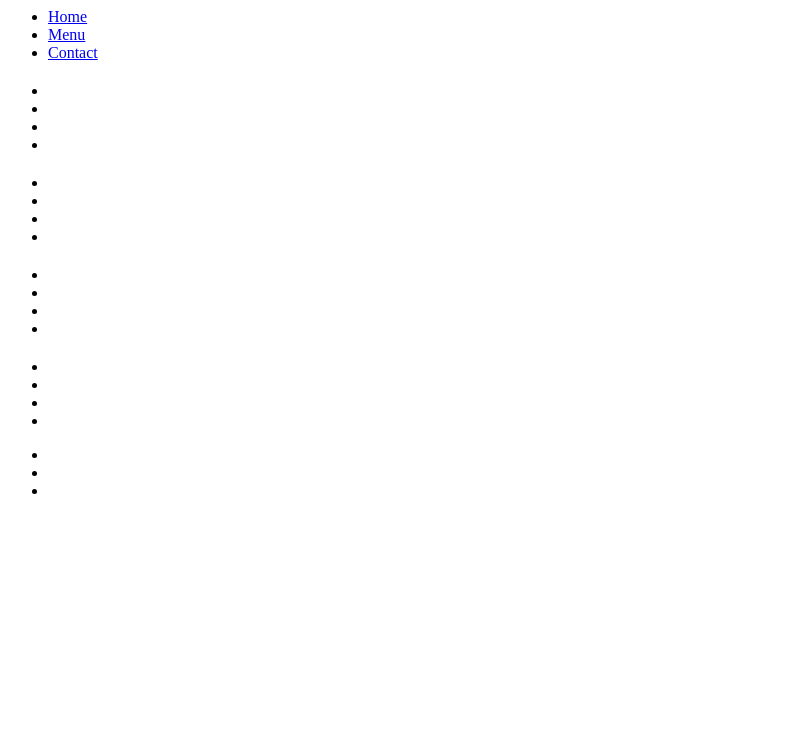
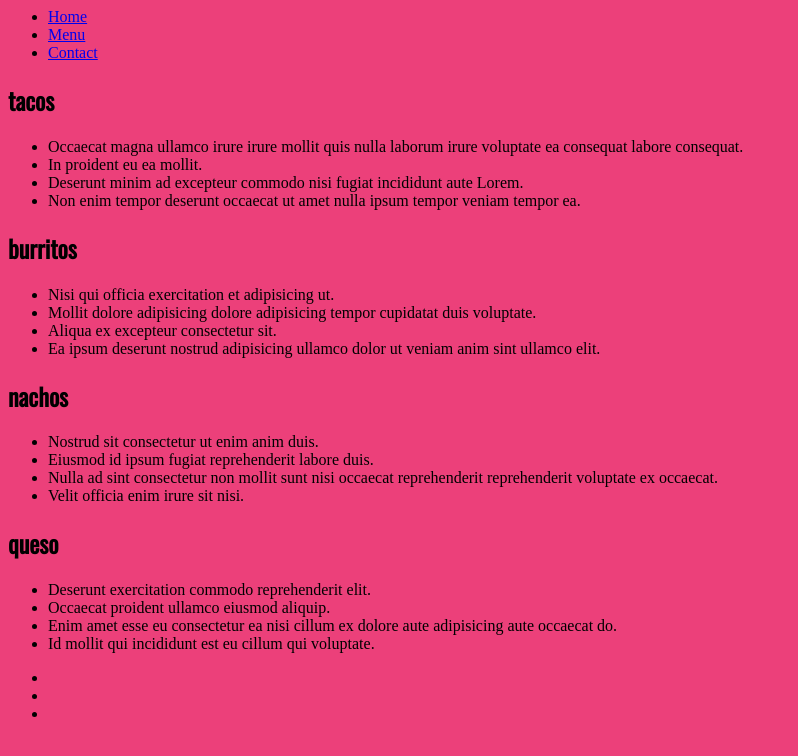
Before and after one commit to kvarble/kathyrestaurant, a plain HTML site: page menu.html in a window 1280 px wide. Shown: the whole page, without its empty margins (0-798 px from the left). Drawn offline with nearby package versions, Linux system fonts and the light colour scheme.

Commit message:
adding fonts and colors

```diff
--- /dev/null
+++ b/css/style.css
@@ -0,0 +1,15 @@
+/*
+primary: #ec407a; hot pink
+p-light: #ff77a9;
+p-dark: #b4004e;
+secondary: #64dd17; neon green
+s-light: #9cff57;
+s-dark: #1faa00;
+*/
+body {
+    background-color:#ec407a;
+}
+h1,
+h2 {
+    font-family: 'Oswald', sans-serif;
+}
--- a/menu.html
+++ b/menu.html
@@ -2,7 +2,9 @@
 <html>
     <head>
         <meta charset="UTF-8" />
-        <title>Restaurant</title>
+        <title>Kathy's Restaurant</title>
+        <link rel="stylesheet" href="./css/style.css">
+        <link href="https://fonts.googleapis.com/css?family=Oswald" rel="stylesheet">
     </head>
     <body>
         <header>
@@ -17,39 +19,39 @@
         </header>
         <main>
             <div>
-                <h2></h2>
+                <h2>tacos</h2>
                 <ul>
-                    <li></li>
-                    <li></li>
-                    <li></li>
-                    <li></li>
+                    <li>Occaecat magna ullamco irure irure mollit quis nulla laborum irure voluptate ea consequat labore consequat.</li>
+                    <li>In proident eu ea mollit.</li>
+                    <li>Deserunt minim ad excepteur commodo nisi fugiat incididunt aute Lorem.</li>
+                    <li>Non enim tempor deserunt occaecat ut amet nulla ipsum tempor veniam tempor ea.</li>
                 </ul>
             </div>
             <div>
-                <h2></h2>
+                <h2>burritos</h2>
                 <ul>
-                    <li></li>
-                    <li></li>
-                    <li></li>
-                    <li></li>
+                    <li>Nisi qui officia exercitation et adipisicing ut.</li>
+                    <li>Mollit dolore adipisicing dolore adipisicing tempor cupidatat duis voluptate.</li>
+                    <li>Aliqua ex excepteur consectetur sit.</li>
+                    <li>Ea ipsum deserunt nostrud adipisicing ullamco dolor ut veniam anim sint ullamco elit.</li>
                 </ul>
             </div>
             <div>
-                <h2></h2>
+                <h2>nachos</h2>
                 <ul>
-                    <li></li>
-                    <li></li>
-                    <li></li>
-                    <li></li>
+                    <li>Nostrud sit consectetur ut enim anim duis.</li>
+                    <li>Eiusmod id ipsum fugiat reprehenderit labore duis.</li>
+                    <li>Nulla ad sint consectetur non mollit sunt nisi occaecat reprehenderit reprehenderit voluptate ex occaecat.</li>
+                    <li>Velit officia enim irure sit nisi.</li>
                 </ul>
             </div>
             <div>
-                <h2></h2>
+                <h2>queso</h2>
                 <ul>
-                    <li></li>
-                    <li></li>
-                    <li></li>
-                    <li></li>
+                    <li>Deserunt exercitation commodo reprehenderit elit.</li>
+                    <li>Occaecat proident ullamco eiusmod aliquip.</li>
+                    <li>Enim amet esse eu consectetur ea nisi cillum ex dolore aute adipisicing aute occaecat do.</li>
+                    <li>Id mollit qui incididunt est eu cillum qui voluptate.</li>
                 </ul>
             </div>
         </main>
```
Also changed, not shown: contact.html (+3 -1 lines), index.html (+10 -8 lines).
